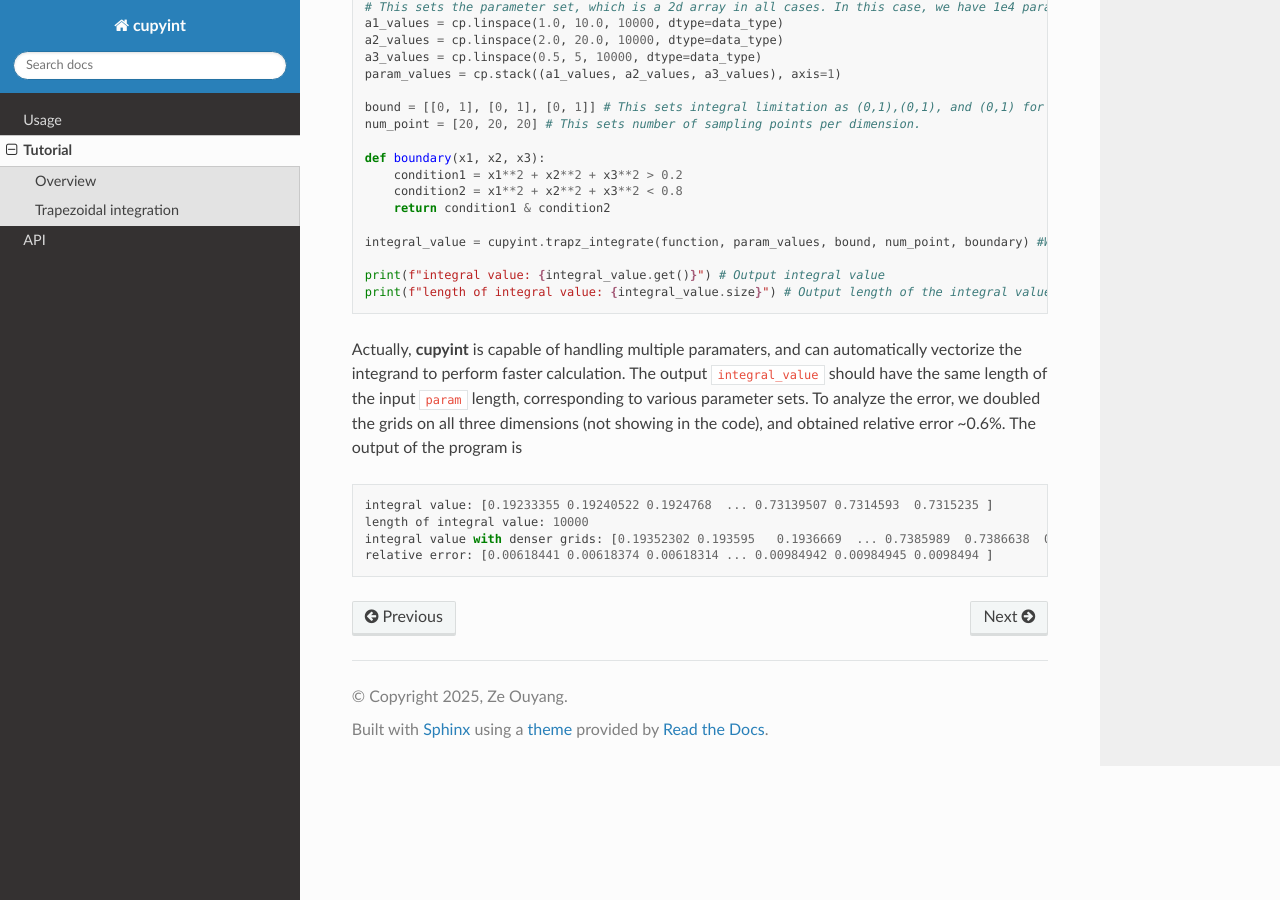
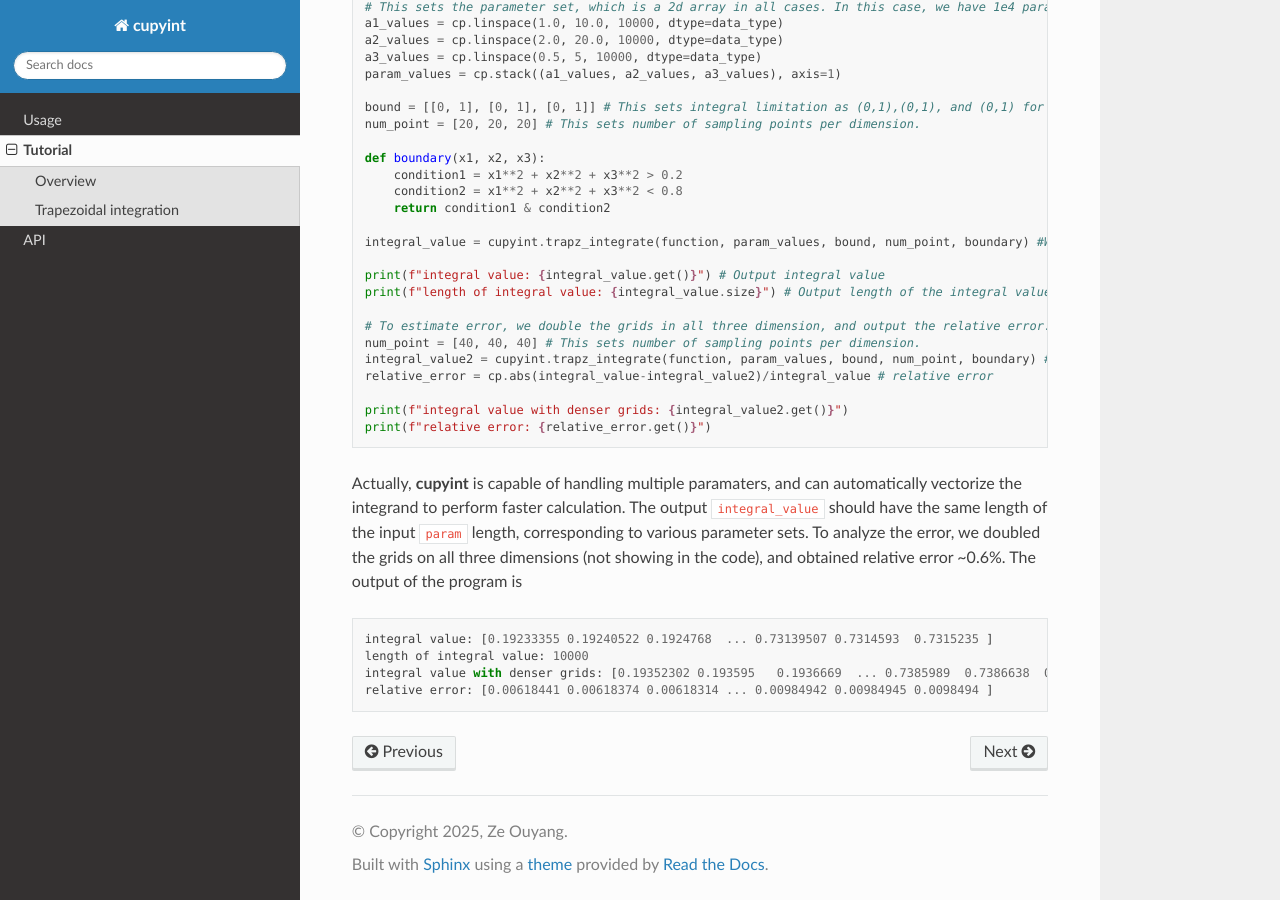
Before and after one commit to ze-ouyang/cupyint_doc, a Sphinx documentation site: the page built from docs/source/tutorial.rst, in a window 1280 px wide and 900 px high, scrolled down 2573 px. Built offline with Sphinx 7.4.7 and the Read the Docs theme 3.1.0, drawn with Linux system fonts in a browser that asks for light colours.

Commit message:
Update tutorial.rst

```diff
--- a/docs/source/tutorial.rst
+++ b/docs/source/tutorial.rst
@@ -114,6 +114,14 @@ Our second example is a more complicated one, as we will try to integrate :math:
   print(f"integral value: {integral_value.get()}") # Output integral value
   print(f"length of integral value: {integral_value.size}") # Output length of the integral value
 
+  # To estimate error, we double the grids in all three dimension, and output the relative error.
+  num_point = [40, 40, 40] # This sets number of sampling points per dimension.
+  integral_value2 = cupyint.trapz_integrate(function, param_values, bound, num_point, boundary) #We use trapz_integrate function
+  relative_error = cp.abs(integral_value-integral_value2)/integral_value # relative error
+
+  print(f"integral value with denser grids: {integral_value2.get()}")
+  print(f"relative error: {relative_error.get()}")
+
 Actually, **cupyint** is capable of handling multiple paramaters, and can automatically vectorize the integrand to perform faster calculation. The output ``integral_value`` should have the same length of the input ``param`` length, corresponding to various parameter sets. To analyze the error, we doubled the grids on all three dimensions (not showing in the code), and obtained relative error ~0.6%. The output of the program is
 
 .. code-block:: python
```
